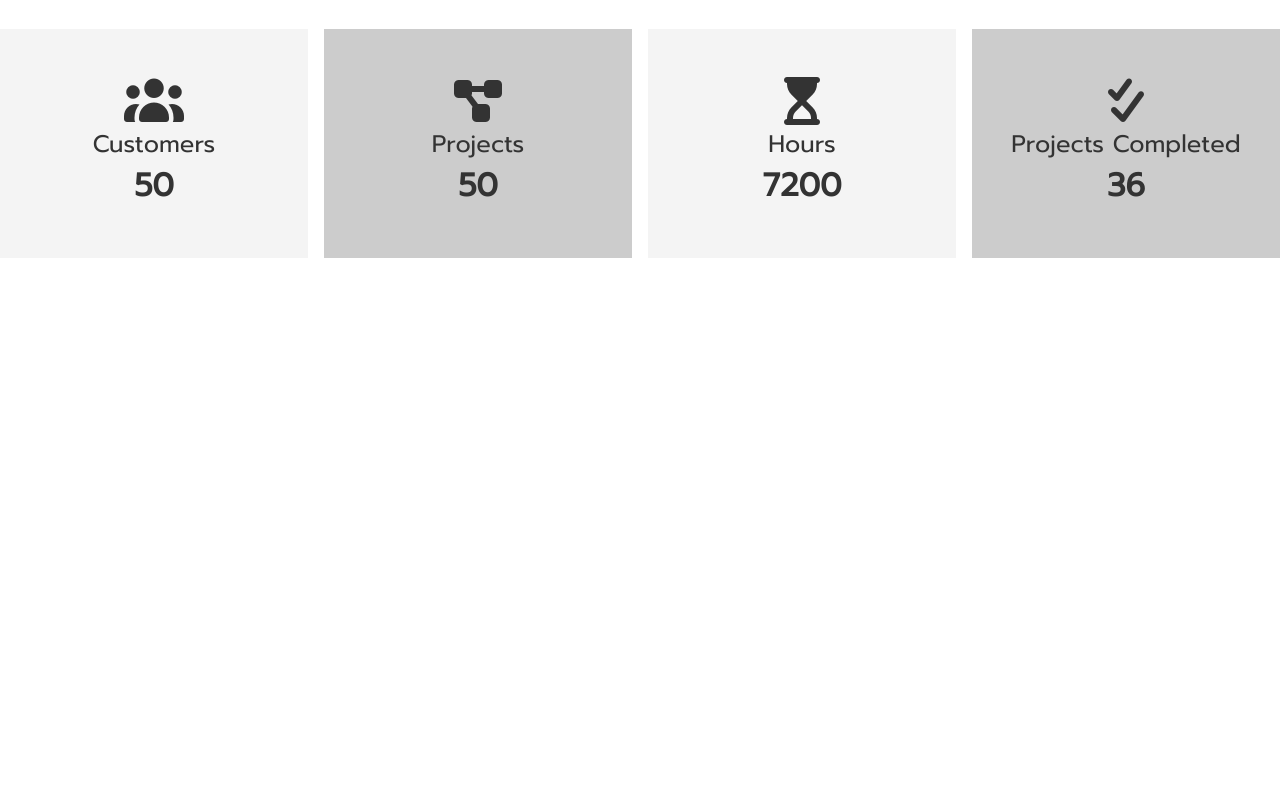
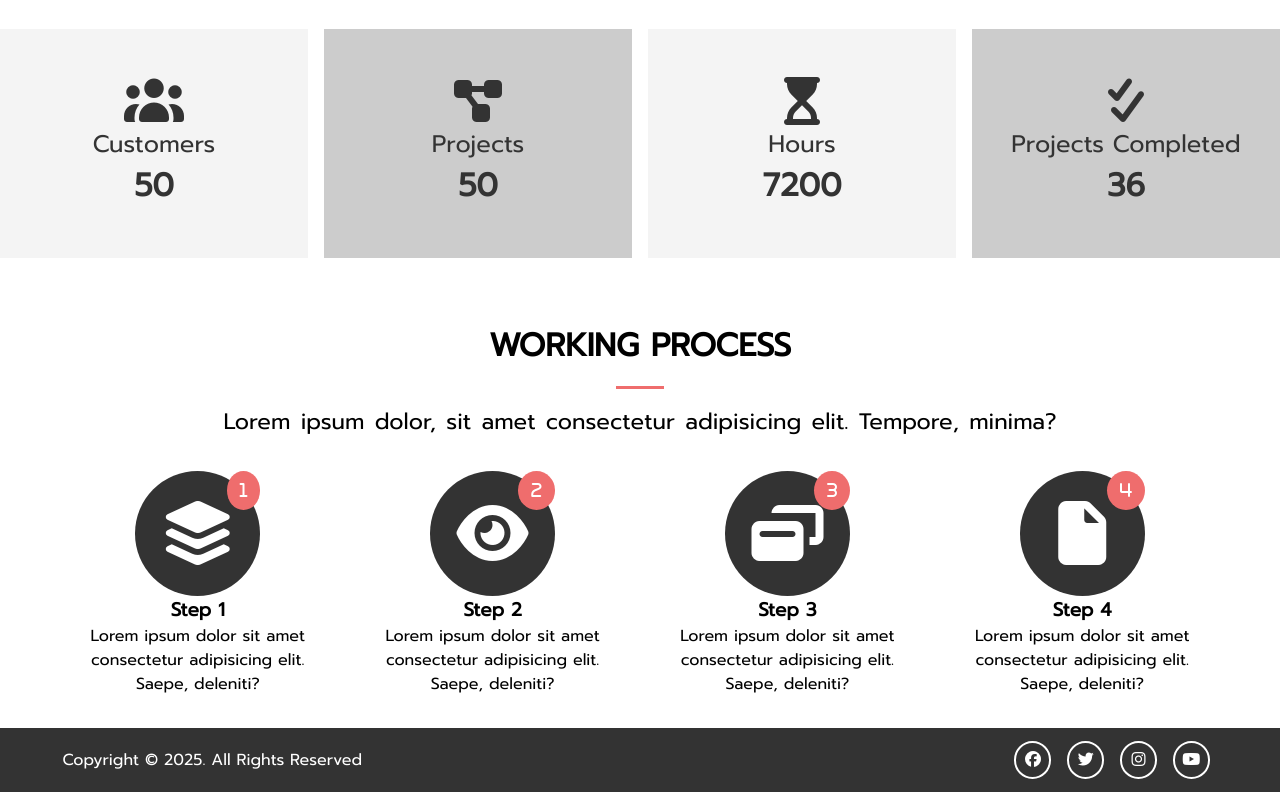
Before and after one commit to FurkanVural/freelancer, a website: page public/index.html in a window 1280 px wide. Shown: the part 1470-2262 px from the top of the page. Before the commit the page ends 1760 px from the top, so only its background shows below. Drawn offline with nearby package versions, Linux system fonts and the light colour scheme.

Commit message:
update: scss changes

```diff
--- a/public/index.html
+++ b/public/index.html
@@ -158,6 +158,65 @@
         </div>
       </div>
     </section>
+    <!-- section c -->
+    <section id="home__c" class="text-center py-2">
+      <div class="container">
+        <h2 class="section-title">WORKING PROCESS</h2>
+        <div class="border-bottom"></div>
+        <p class="lead">Lorem ipsum dolor, sit amet consectetur adipisicing elit. Tempore, minima?</p>
+        <div class="steps">
+          <div>
+            <i class="fa-solid fa-layer-group fa-4x process-icon">
+              <div class="process-step">1</div>
+            </i>
+            <h3>Step 1</h3>
+            Lorem ipsum dolor sit amet consectetur adipisicing elit. Saepe, deleniti?
+          </div>
+          <div>
+            <i class="fa-solid fa-eye fa-4x process-icon">
+              <div class="process-step">2</div>
+            </i>
+            <h3>Step 2</h3>
+            Lorem ipsum dolor sit amet consectetur adipisicing elit. Saepe, deleniti?
+          </div>
+          <div>
+            <i class="fa-solid fa-window-restore fa-4x process-icon">
+              <div class="process-step">3</div>
+            </i>
+            <h3>Step 3</h3>
+            Lorem ipsum dolor sit amet consectetur adipisicing elit. Saepe, deleniti?
+          </div>
+          <div>
+            <i class="fa-solid fa-file fa-4x process-icon">
+              <div class="process-step">4</div>
+            </i>
+            <h3>Step 4</h3>
+            Lorem ipsum dolor sit amet consectetur adipisicing elit. Saepe, deleniti?
+          </div>
+        </div>
+      </div>
+    </section>
+    <section id="footer">
+      <div class="container">
+        <p>Copyright &copy; 2025. All Rights Reserved</p>
+        <div class="socials">
+          <ul>
+            <li>
+              <a href=""><i class="fa-brands fa-facebook "></i></a>
+            </li>
+            <li>
+              <a href=""><i class="fa-brands fa-twitter "></i></a>
+            </li>
+            <li>
+              <a href=""><i class="fa-brands fa-instagram "></i></a>
+            </li>
+            <li>
+              <a href=""><i class="fa-brands fa-youtube "></i></a>
+            </li>
+          </ul>
+        </div>
+      </div>
+    </section>
     <script src="js/jquery.min.js"></script>
     <script src="js/type-writer.js"></script>
   </body>
--- a/scss/_base.scss
+++ b/scss/_base.scss
@@ -5,7 +5,9 @@
     padding: 0;
     box-sizing: border-box;
 }
-
+html{
+    font-size: 16px;
+}
 body {
     background-color: #fff;
     font-family: 'Prompt', sans-serif;
--- a/scss/_footer.scss
+++ b/scss/_footer.scss
@@ -0,0 +1,39 @@
+@use './variables' as *;
+#footer{
+    background-color: $dark-color;
+    .container{
+
+        display: grid;
+        grid-template-columns: repeat(2,1fr);
+        justify-content: space-between;
+        align-items: center;
+        height: 4rem;
+        color: #fff;
+        .socials{
+            ul{
+                display: flex;
+                flex-direction: row;
+                right: 0;
+                justify-content: flex-end;
+
+                li{
+
+                    a{
+                        color: #fff;
+                        border-radius: 50%;
+                        border: 2px solid #fff;
+                        padding: 0.3rem 0.4rem;
+                        margin: 0 0.5rem;
+                        transition: all 0.5s;
+                        text-align: center;
+                        &:hover{
+                            background-color: #fff;
+                            color: $dark-color;
+                            // border: 2px solid $dark-color;
+                        }
+                    }
+                }
+            }
+        }
+    }
+}
--- a/scss/_home.scss
+++ b/scss/_home.scss
@@ -45,4 +45,48 @@
         }
     }
   }
+  &__c{
+    .container{
+      .steps{
+        display: grid;
+        grid-template-columns: repeat(4,1fr);
+        gap: 1.5rem;
+        text-align: center;
+        .process {
+          &-icon{
+            background-color: $dark-color;
+            color: #fff;
+            position: relative;
+            display: flex;
+            justify-content: center;
+            align-items: center;
+            height: 125px;
+            width: 125px;
+            border-radius: 50%;
+            margin: 0 auto;
+            transition: all .5s;
+            &:hover{
+
+              background-color: $primary-color;
+              .process-step{
+                background-color: $dark-color;
+              }
+            }
+          }
+          &-step{
+            position: absolute;
+            font-size: 1rem;
+            background-color: $primary-color;
+            border-radius: 100%;
+            padding: 0.5rem;
+            top: 0;
+            right: 0;
+            transition: all .5s;
+            padding: 0.72rem .8rem;
+
+          }
+        }
+      }
+    }
+  }
 }
```
Also changed, not shown: public/css/main.css, 1 other file.
